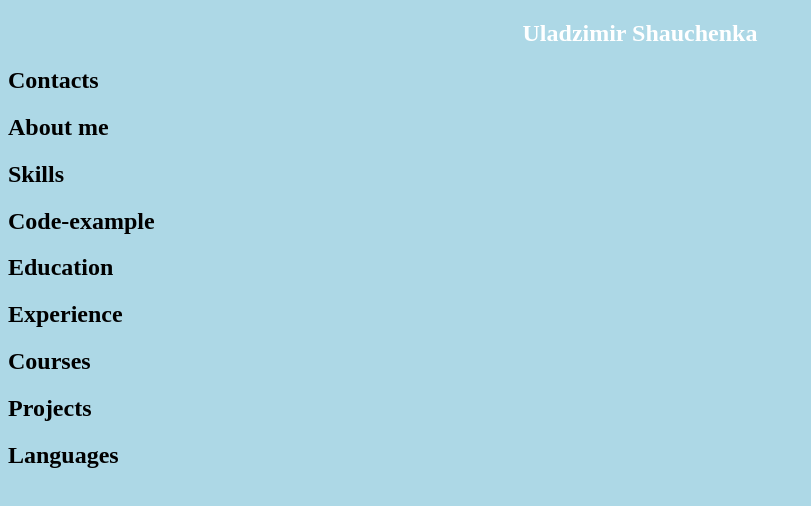
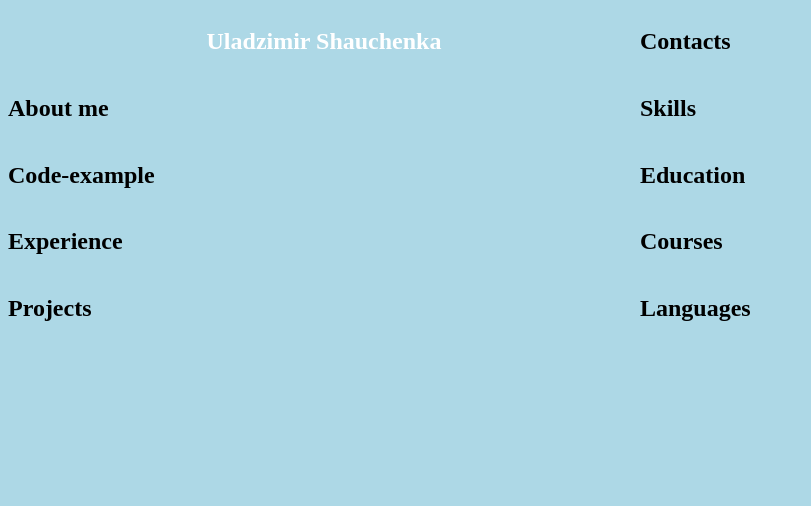
Before and after one commit to WladSheva/rsschool-cv, a plain HTML site: page index.html in a window 1280 px wide. Shown: the whole page, without its empty margins (0-811 px from the left). Drawn offline with Linux system fonts and the light colour scheme.

Commit message:
feat: add elenents div with containers of classes in index.html and describe their styles in style.css

```diff
--- a/css/style.css
+++ b/css/style.css
@@ -1,9 +1,27 @@
+* {
+  box-sizing: border-box;
+}
+
 body {
-  background-color: lightblue;
+  background-color: #add8e6;
+}
+
+.container {
+  max-width: 1440px;
+  margin: 0 auto;
+}
+
+.main-container {
+  display: flex;
+  flex-wrap: wrap;
+}
+
+.section {
+  width: 50%;
 }
 
 h1 {
-  color: white;
+  color: #ffffff;
   text-align: center;
 }
 
--- a/index.html
+++ b/index.html
@@ -8,9 +8,11 @@
 </head>
 <body>
   <header class="header">
-
+    <div class="container">
+    </div>
   </header>
   <main class="main">
+    <div class="container main-container">
       <section class="section" id="profile">
         <h1 class="section-title">Uladzimir Shauchenka</h1>
       </section>
@@ -41,9 +43,12 @@
       <section class="section" id="languages">
         <h2 class="section-title">Languages</h2>
       </section>
+    </div>
   </main>
   <footer class="footer">
+    <div class="container">
 
+    </div>
   </footer>
 </body>
 </html>
```
Lines whose indentation alone changed are shown as unchanged.
